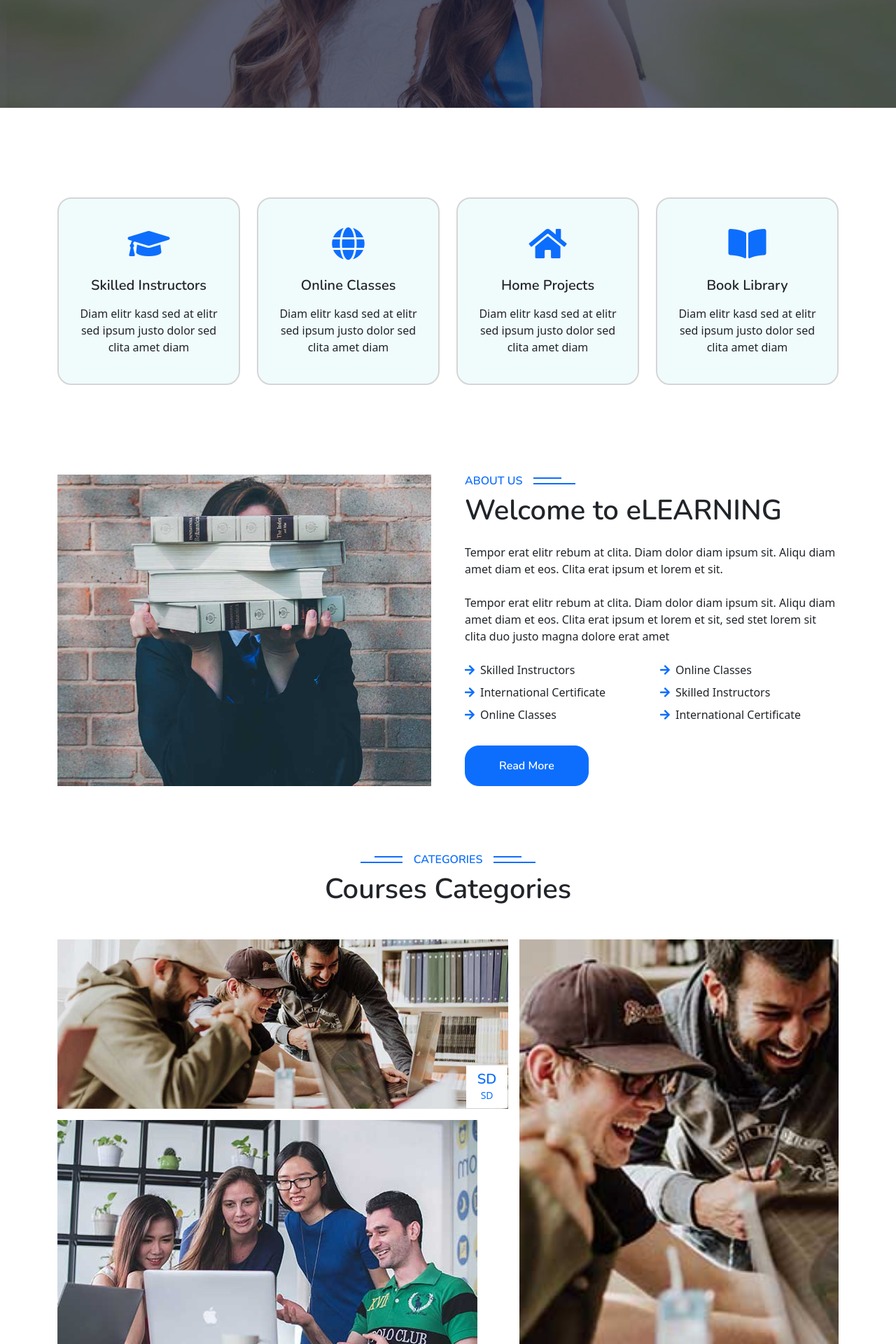
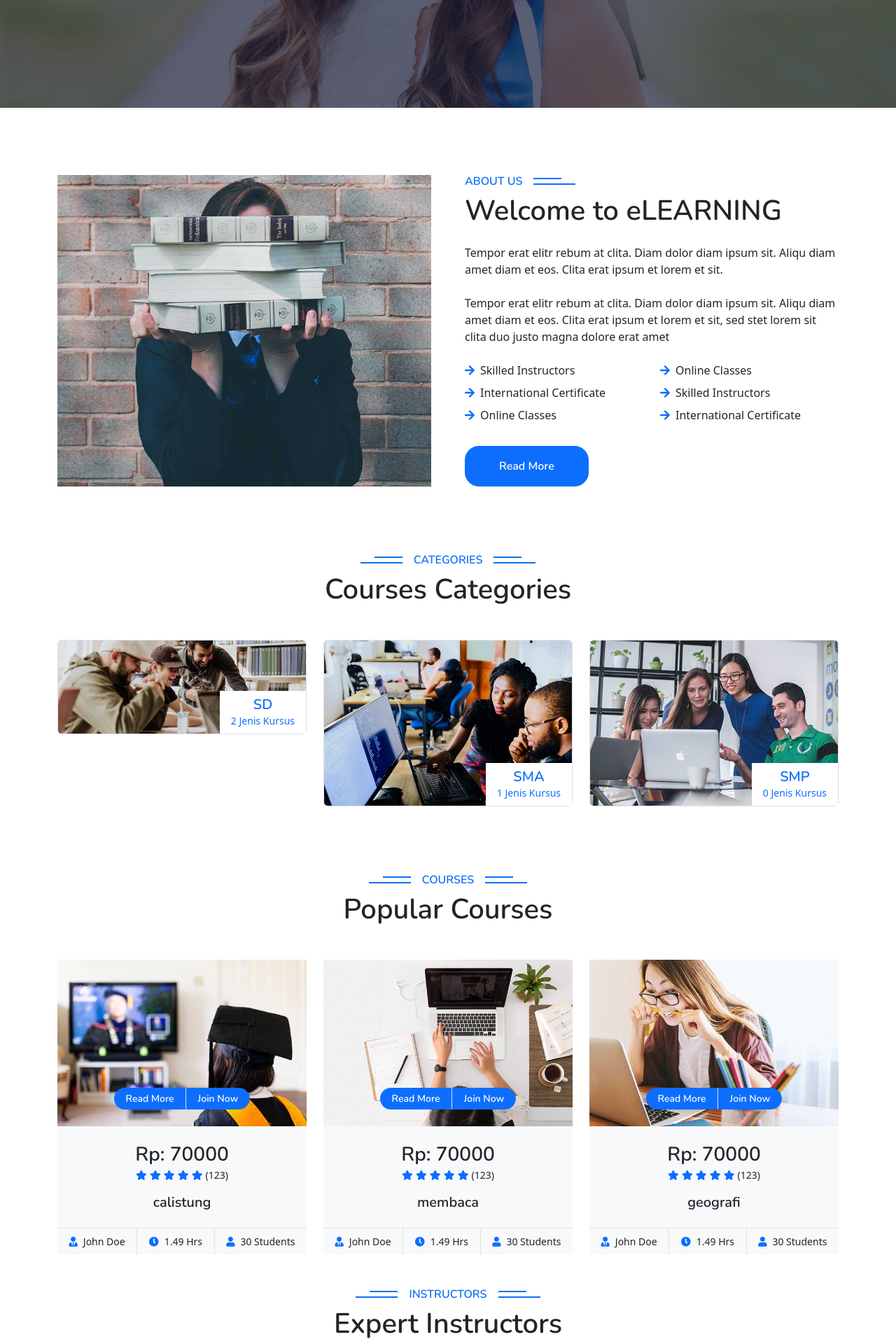
Before and after one commit to rifqimunawar/daarul-lara, a Laravel app: page / in a window 1280 px wide. Shown: the part 636-2556 px from the top of the page at 70% size. Run offline with Laravel 10, Linux system fonts and the light colour scheme; data comes from the database, SQL or seed files in the repository; some libraries are stand-ins or nearby versions.

Commit message:
penyesuaian homepage

```diff
--- a/app/Http/Controllers/HomeController.php
+++ b/app/Http/Controllers/HomeController.php
@@ -24,12 +24,13 @@ class HomeController extends Controller
       $category_by_latest = CategoryCource::latest()->get();
       $category_by_course = CategoryCource::withCount('cources')
         ->orderBy('cources_count', 'desc') // Urutkan berdasarkan jumlah kursus secara descending (terbanyak ke terendah)
-        ->first(); // Ambil satu kategori kursus dengan jumlah kursus terbanyak
+        ->take(3)
+        ->get();
 
       $teacher = Teacher::latest()->get();
       $cource = Cource ::latest()->get();
 
-      // ddd($category_by_course);
+      // dd($category_by_course);
         return view('root.home', compact('teacher', 'category_by_latest', 'category_by_course', 'cource'));
     }
 
--- a/resources/views/root/home.blade.php
+++ b/resources/views/root/home.blade.php
@@ -54,7 +54,7 @@
 
 
     <!-- Service Start -->
-    <div class="container-xxl py-5">
+    {{-- <div class="container-xxl py-5">
         <div class="container">
             <div class="row g-4">
                 <div class="col-lg-3 col-sm-6 wow fadeInUp" data-wow-delay="0.1s">
@@ -95,7 +95,7 @@
                 </div>
             </div>
         </div>
-    </div>
+    </div> --}}
     <!-- Service End -->
 
 
@@ -153,34 +153,19 @@
                 <h6 class="section-title bg-white text-center text-primary px-3">Categories</h6>
                 <h1 class="mb-5">Courses Categories</h1>
             </div>
-            <div class="row g-3">
-                <div class="col-lg-7 col-md-6">
-                    <div class="row g-3">
-                      @foreach ($category_by_latest->take(2) as $item)
-                        <div class="col-lg-12 col-md-12 wow zoomIn" data-wow-delay="0.1s">
+            <div class="row g-4 justify-content-center">
+                      @foreach ($category_by_course as $item)
+                        <div class="col-lg-4 col-md-4 wow zoomIn" data-wow-delay="0.1s">
                             <a class="position-relative d-block overflow-hidden" href="">
-                                <img class="img-fluid" src="{{ asset('img/'. $item->img) }}" alt="">
+                                <img class="img-fluid object-fit-cover border rounded" src="{{ asset('img/'. $item->img) }}" alt="">
                                 <div class="bg-white text-center position-absolute bottom-0 end-0 py-2 px-3"
                                     style="margin: 1px;">
                                     <h5 class="m-0">{{ $item->name }}</h5>
-                                    <small class="text-primary">{{ $item->name }}</small>
+                                    <small class="text-primary">{{ $item->cources_count }} Jenis Kursus</small>
                                 </div>
                             </a>
                         </div>
                       @endforeach
-                    </div>
-                </div>
-                <div class="col-lg-5 col-md-6 wow zoomIn" data-wow-delay="0.7s" style="min-height: 350px;">
-                    <a class="position-relative d-block h-100 overflow-hidden" href="">
-                        <img class="img-fluid position-absolute w-100 h-100" src="{{ asset('img/'. $category_by_course->img) }}" alt=""
-                            style="object-fit: cover;">
-                        <div class="bg-white text-center position-absolute bottom-0 end-0 py-2 px-3"
-                            style="margin:  1px;">
-                            <h5 class="m-0">{{ $category_by_course->name }}</h5>
-                            <small class="text-primary">49 Courses</small>
-                        </div>
-                    </a>
-                </div>
             </div>
         </div>
     </div>
```
Also changed, not shown: public/img/profile_test_1695403620.jpg (added).
